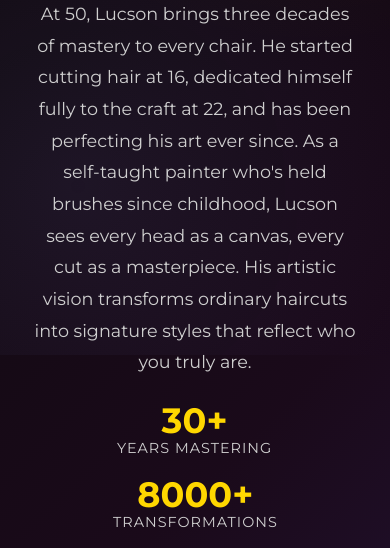
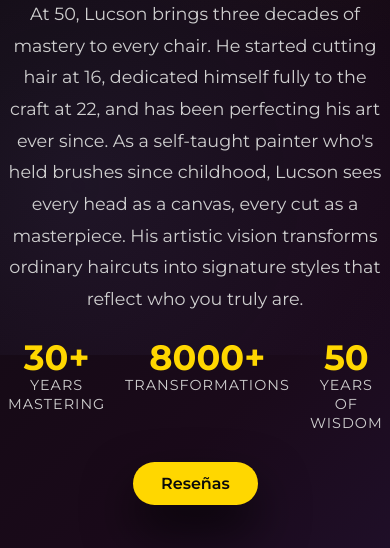
Before and after one commit to guervency20-a11y/barber1, a plain HTML site: page services.html in a window 390 px wide. Shown: the part 489-1037 px from the top of the page. Drawn offline with Linux system fonts and the light colour scheme.

Commit message:
Update services.html

```diff
--- a/services.html
+++ b/services.html
@@ -844,7 +844,7 @@ h2,h3,.services-title,.step-title {
   }
 
   .barber-stats {
-    justify-content: center;
+    justify-content: space-around;
   }
 }
 
@@ -877,7 +877,7 @@ h2,h3,.services-title,.step-title {
   }
 
   .barber-stats {
-    flex-wrap: wrap;
+    flex-wrap: nowrap;
     gap: 20px;
   }
 }
@@ -1669,7 +1669,7 @@ h2,h3,.services-title,.step-title {
   }
 
   .barber-stats {
-    justify-content: center;
+    justify-content: space-around;
   }
 }
 
@@ -1715,7 +1715,7 @@ h2,h3,.services-title,.step-title {
   }
 
   .barber-stats {
-    flex-wrap: wrap;
+    flex-wrap: nowrap;
     gap: 20px;
   }
 }
```
